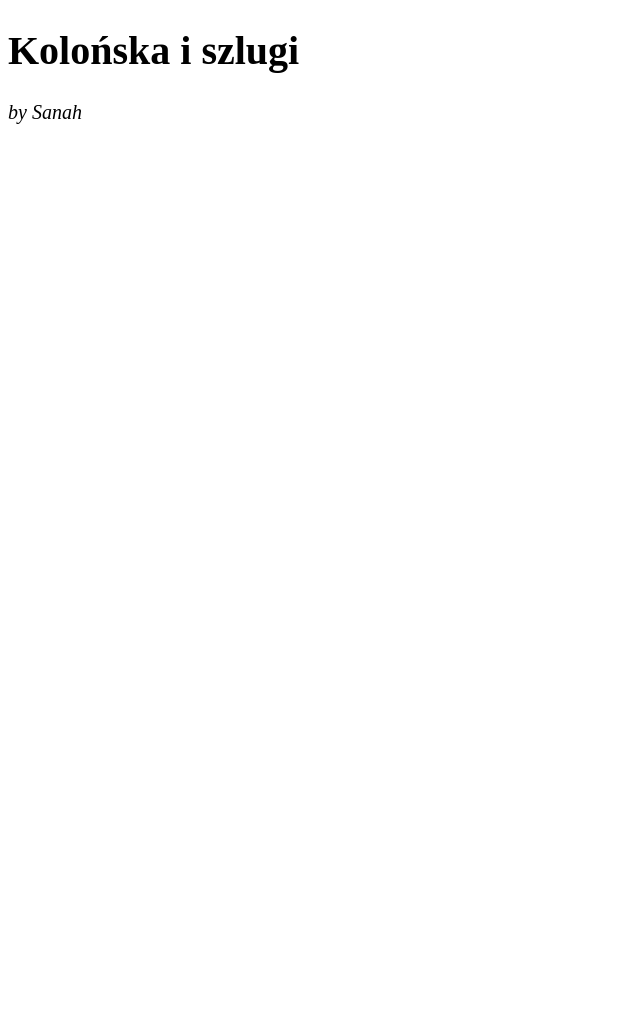
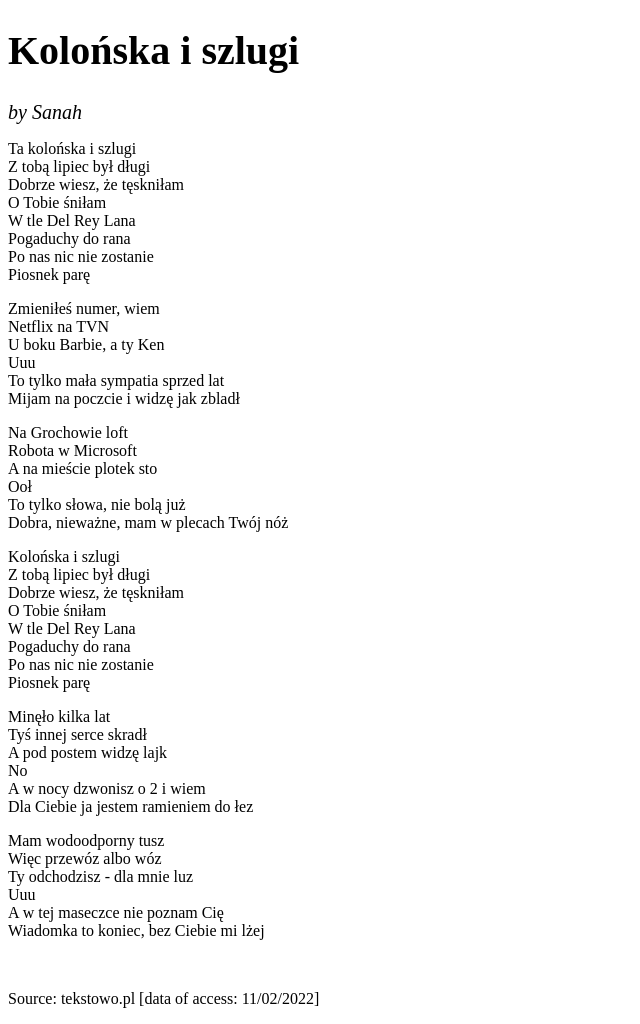
Before and after one commit to joannata/learning-git-2, a plain HTML site: page index.html in a window 1280 px wide. Shown: the whole page, without its empty margins (0-640 px from the left). Before the commit the page ends 800 px from the top, so only its background shows below. Drawn offline with Linux system fonts and the light colour scheme.

Commit message:
Add html code for text section

```diff
--- a/index.html
+++ b/index.html
@@ -18,5 +18,24 @@
                 </div>
             </div>
         </header>
+
+        <section class="text">
+            <div class="container">
+                <p>Ta kolońska i szlugi<br>Z tobą lipiec był długi<br>Dobrze wiesz, że tęskniłam<br>O Tobie śniłam<br>W tle Del Rey Lana<br>Pogaduchy do rana<br>Po nas nic nie zostanie<br>Piosnek parę
+                </p>
+                <p>Zmieniłeś numer, wiem<br>Netflix na TVN<br>U boku Barbie, a ty Ken<br>Uuu<br>To tylko mała sympatia sprzed lat<br>Mijam na poczcie i widzę jak zbladł
+                </p>
+                <p>Na Grochowie loft<br>Robota w Microsoft<br>A na mieście plotek sto<br>Ooł<br>To tylko słowa, nie bolą już<br>Dobra, nieważne, mam w plecach Twój nóż
+                </p>
+                <p>Kolońska i szlugi<br>Z tobą lipiec był długi<br>Dobrze wiesz, że tęskniłam<br>O Tobie śniłam<br>W tle Del Rey Lana<br>Pogaduchy do rana<br>Po nas nic nie zostanie<br>Piosnek parę
+                </p>
+                <p>Minęło kilka lat<br>Tyś innej serce skradł<br>A pod postem widzę lajk<br>No<br>A w nocy dzwonisz o 2 i wiem<br>Dla Ciebie ja jestem ramieniem do łez
+                </p>
+                <p>Mam wodoodporny tusz<br>Więc przewóz albo wóz<br>Ty odchodzisz - dla mnie luz<br>Uuu<br>A w tej maseczce nie poznam Cię<br>Wiadomka to koniec, bez Ciebie mi lżej
+                </p>
+                <br>
+                <p>Source: tekstowo.pl [data of access: 11/02/2022]</p>
+            </div>
+        </section>
     </body>
 </html>
```
